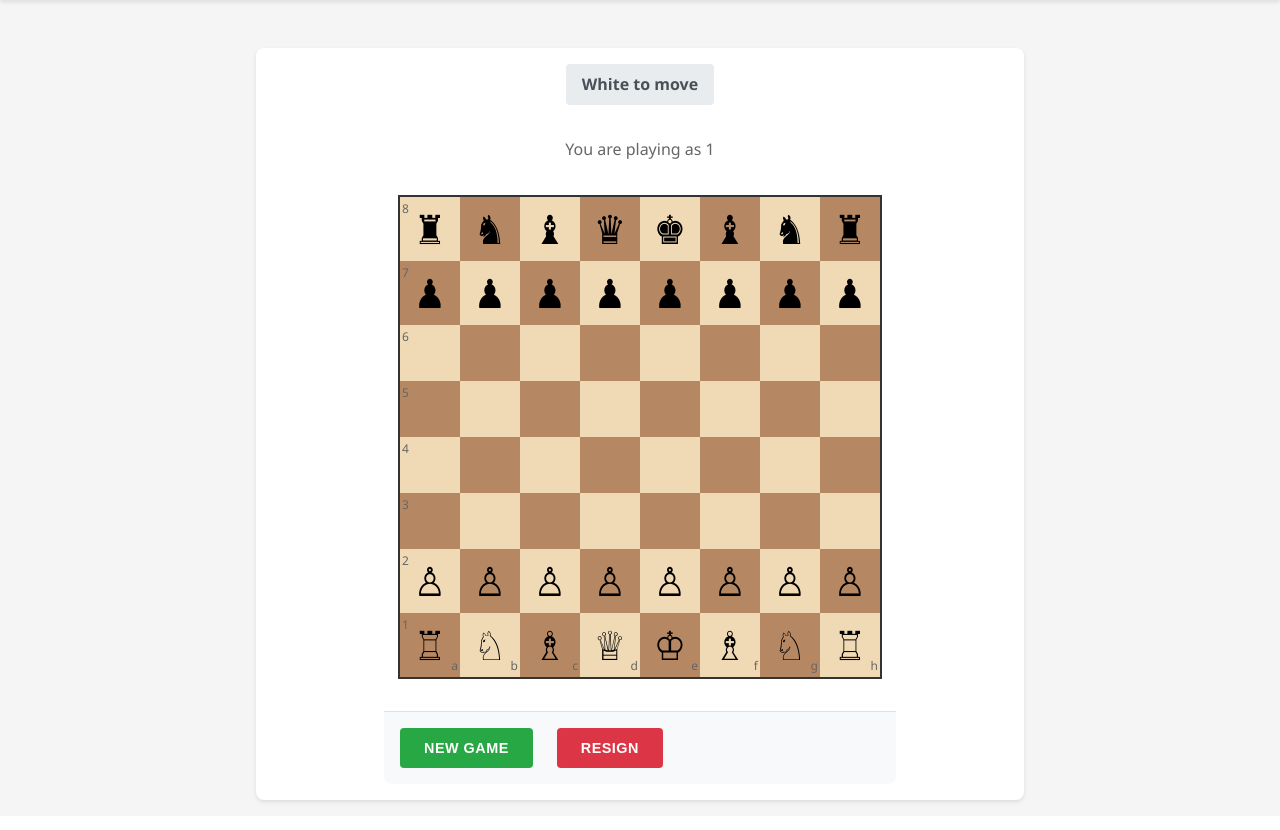
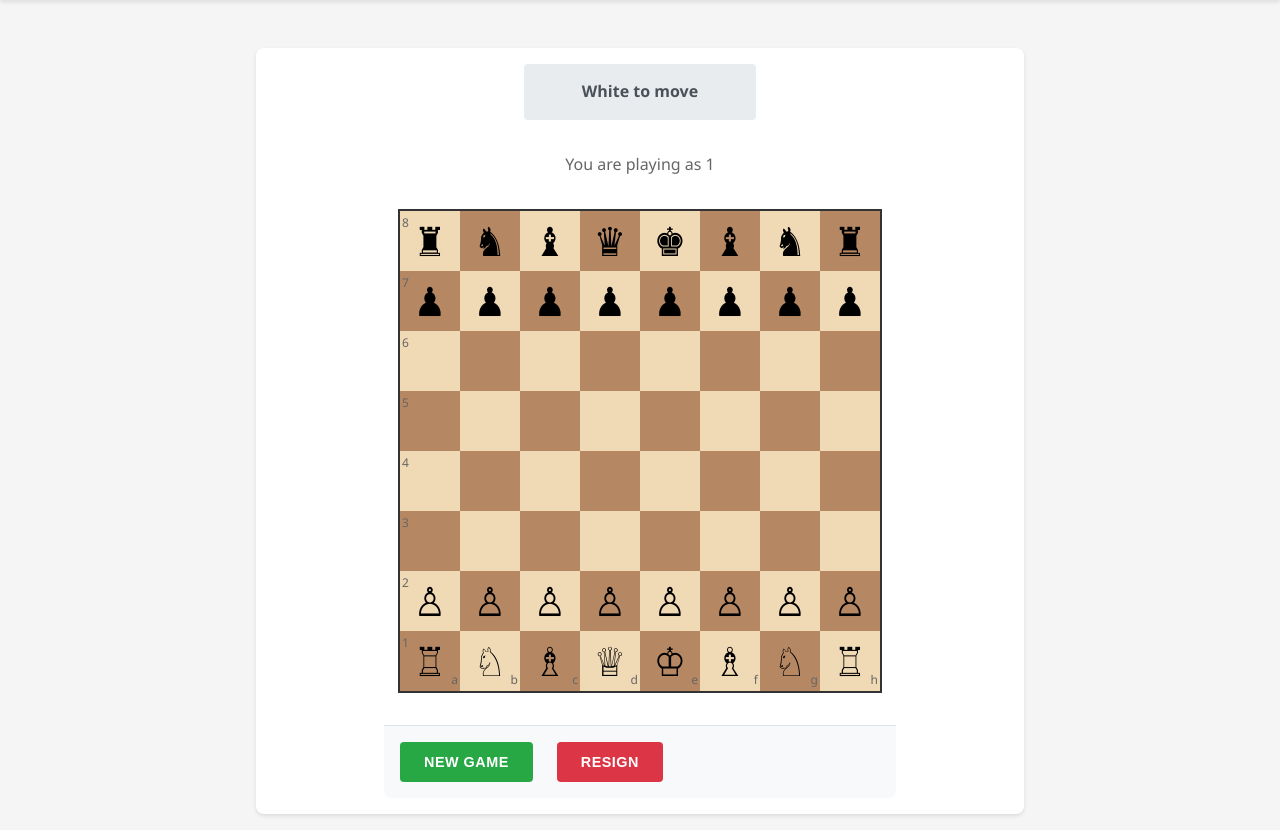
Before and after one commit to lon23gold04/Chess-GPT, a Flask app: page /select_color/1 in a window 1280 px wide. Shown: the part 121-951 px from the top of the page. Before the commit the page ends 926 px from the top, so only its background shows below. Run offline with Flask 3, Linux system fonts and the light colour scheme; data that the repository does not hold is empty.

Commit message:
Add files via upload

```diff
--- a/templates/index.html
+++ b/templates/index.html
@@ -59,8 +59,9 @@
             justify-content: center;
             align-items: center;
             position: relative;
-            width: 100%;
-            height: 100%;
+            aspect-ratio: 1;
+            min-height: 0;  /* Prevent content from expanding grid cell */
+            min-width: 0;   /* Prevent content from expanding grid cell */
         }
         .white {
             background-color: #f0d9b5;
@@ -84,12 +85,20 @@
         .piece {
             cursor: grab;
             user-select: none;
+            position: absolute;
+            top: 50%;
+            left: 50%;
+            transform: translate(-50%, -50%);
+            font-size: min(6vw, 40px);
             width: 100%;
             height: 100%;
             display: flex;
             justify-content: center;
             align-items: center;
-            font-size: min(6vw, 40px);
+            pointer-events: none;  /* Allow clicks to pass through to the square */
+        }
+        .piece[draggable="true"] {
+            pointer-events: auto;  /* Re-enable pointer events for draggable pieces */
         }
         .piece.dragging {
             cursor: grabbing;
@@ -127,28 +136,46 @@
             border-radius: 4px;
             background-color: #e9ecef;
             margin-bottom: 1rem;
-            min-height: 24px;
-            display: flex;
-            align-items: center;
-            justify-content: center;
+            height: 40px;
+            width: 200px;
+            position: relative;
+            overflow: hidden;  /* Prevent content overflow */
+        }
+        #turn-indicator, #ai-thinking {
+            position: absolute;
+            left: 50%;
+            top: 50%;
+            transform: translate(-50%, -50%);
+            width: 100%;
+            text-align: center;
+            transition: opacity 0.2s ease;
         }
         #turn-indicator {
             color: #495057;
             font-weight: bold;
+            opacity: 1;
         }
         #ai-thinking {
-            display: none;
+            display: flex;
+            align-items: center;
+            justify-content: center;
+            gap: 8px;
+            opacity: 0;
+            pointer-events: none;
         }
-        #ai-thinking .piece {
+        #ai-thinking.visible {
+            opacity: 1;
+            pointer-events: auto;
+        }
+        #ai-thinking .spinner {
             font-size: 24px;
+            animation: spin 2s infinite linear;
+            line-height: 1;
             display: inline-block;
-            animation: spin 2s infinite linear;
-            margin-right: 8px;
         }
         #ai-thinking .text {
             color: #495057;
             font-weight: bold;
-            display: inline-block;
         }
         @keyframes spin {
             0% { transform: rotate(0deg); }
@@ -331,8 +358,8 @@
             <div id="turn-container">
                 <div id="turn-indicator">White to move</div>
                 <div id="ai-thinking">
-                    <div class="piece">♟</div>
-                    <div class="text">AI is thinking...</div>
+                    <span class="spinner">♟</span>
+                    <span class="text">AI is thinking...</span>
                 </div>
             </div>
             <p>{{ message }}</p>
@@ -443,8 +470,7 @@
 
             // Show AI thinking indicator after a short delay
             const thinkingTimeout = setTimeout(() => {
-                document.getElementById('turn-indicator').style.display = 'none';
-                document.getElementById('ai-thinking').style.display = 'flex';
+                showAIThinking();
             }, 500);
 
             // Send move to server
@@ -464,8 +490,7 @@
             .then(data => {
                 // Hide AI thinking indicator
                 clearTimeout(thinkingTimeout);
-                document.getElementById('ai-thinking').style.display = 'none';
-                document.getElementById('turn-indicator').style.display = 'block';
+                hideAIThinking();
 
                 if (data.valid) {
                     handleValidMove(data);
@@ -484,8 +509,7 @@
             .catch(error => {
                 // Hide AI thinking indicator
                 clearTimeout(thinkingTimeout);
-                document.getElementById('ai-thinking').style.display = 'none';
-                document.getElementById('turn-indicator').style.display = 'block';
+                hideAIThinking();
 
                 // Revert the move on error
                 fromPiece.textContent = originalFromContent;
@@ -722,6 +746,24 @@
             makeMove(fromRow, fromCol, toRow, toCol, selectedPiece, targetSquare.querySelector('.piece'));
             clearSelection();
         }
+
+        function showAIThinking() {
+            document.getElementById('turn-indicator').style.opacity = '0';
+            const aiThinking = document.getElementById('ai-thinking');
+            aiThinking.style.display = 'flex';
+            // Force a reflow
+            void aiThinking.offsetWidth;
+            aiThinking.classList.add('visible');
+        }
+
+        function hideAIThinking() {
+            document.getElementById('turn-indicator').style.opacity = '1';
+            const aiThinking = document.getElementById('ai-thinking');
+            aiThinking.classList.remove('visible');
+            setTimeout(() => {
+                aiThinking.style.display = 'none';
+            }, 200);
+        }
     </script>
 </body>
 </html>
```
